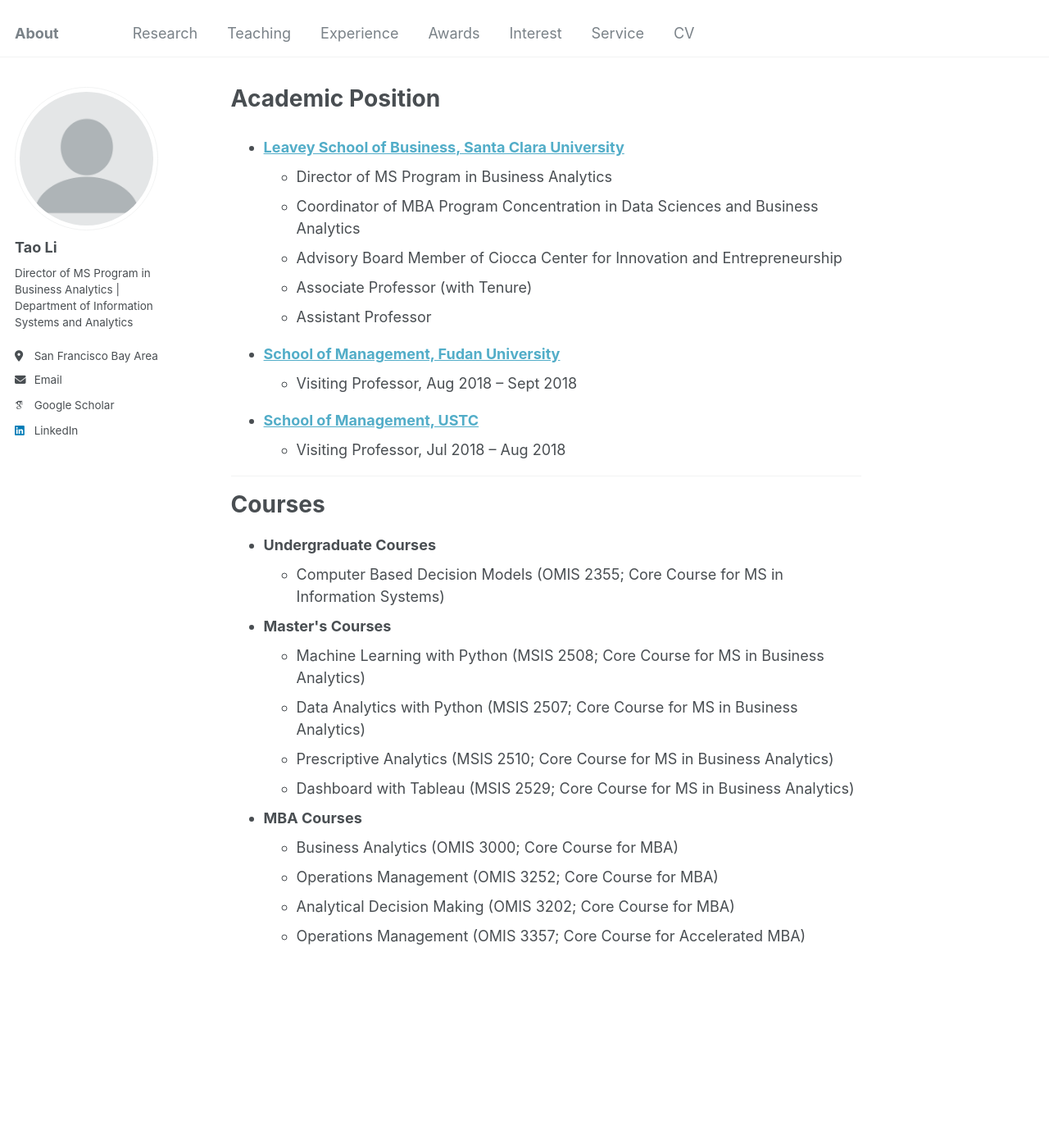
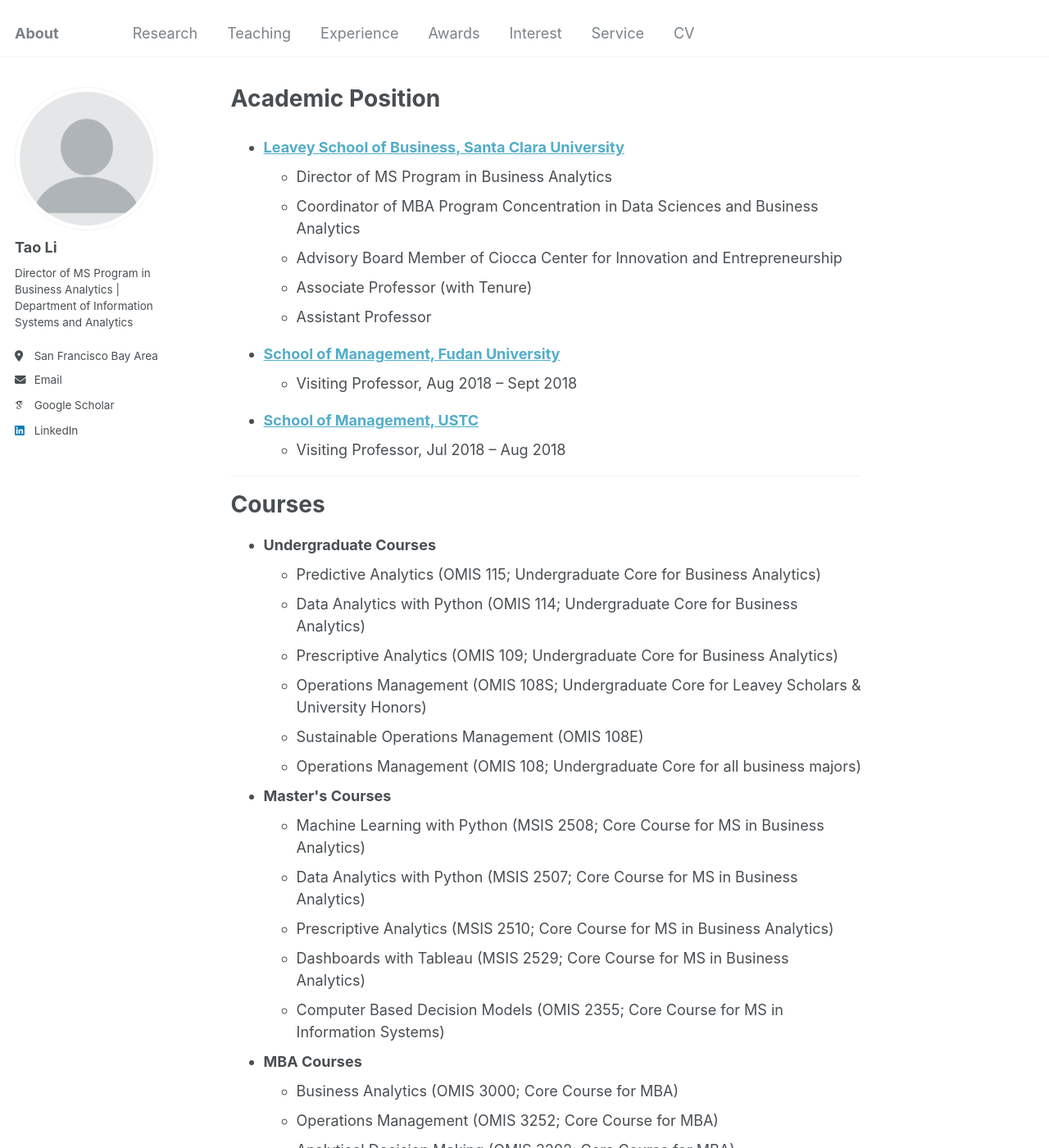
Before and after one commit to Prof-TaoLi/Homepage, a Jekyll site: the page built from _pages/markdown.md, in a window 1280 px wide and 1400 px high. Shown: the whole window at 82% size. Built offline with Jekyll 4.4.1, drawn with Linux system fonts in a browser that asks for light colours; some web fonts are replaced.

Commit message:
Update markdown.md

```diff
--- a/_pages/markdown.md
+++ b/_pages/markdown.md
@@ -36,7 +36,12 @@ collection: portfolio
 <ul>
   <li><strong>Undergraduate Courses</strong></li>
   <ul>
-    <li>Computer Based Decision Models (OMIS 2355; Core Course for MS in Information Systems)</li>
+    <li>Predictive Analytics (OMIS 115; Undergraduate Core for Business Analytics)</li>
+    <li>Data Analytics with Python (OMIS 114; Undergraduate Core for Business Analytics)</li>
+    <li>Prescriptive Analytics (OMIS 109; Undergraduate Core for Business Analytics)</li>
+    <li>Operations Management (OMIS 108S; Undergraduate Core for Leavey Scholars & University Honors)</li>
+    <li>Sustainable Operations Management (OMIS 108E)</li>
+    <li>Operations Management (OMIS 108; Undergraduate Core for all business majors)</li>
   </ul>
 
   <li><strong>Master's Courses</strong></li>
@@ -44,7 +49,8 @@ collection: portfolio
     <li>Machine Learning with Python (MSIS 2508; Core Course for MS in Business Analytics)</li>
     <li>Data Analytics with Python (MSIS 2507; Core Course for MS in Business Analytics)</li>
     <li>Prescriptive Analytics (MSIS 2510; Core Course for MS in Business Analytics)</li>
-    <li>Dashboard with Tableau (MSIS 2529; Core Course for MS in Business Analytics)</li>
+    <li>Dashboards with Tableau (MSIS 2529; Core Course for MS in Business Analytics)</li>
+    <li>Computer Based Decision Models (OMIS 2355; Core Course for MS in Information Systems)</li>
   </ul>
 
   <li><strong>MBA Courses</strong></li>
```
